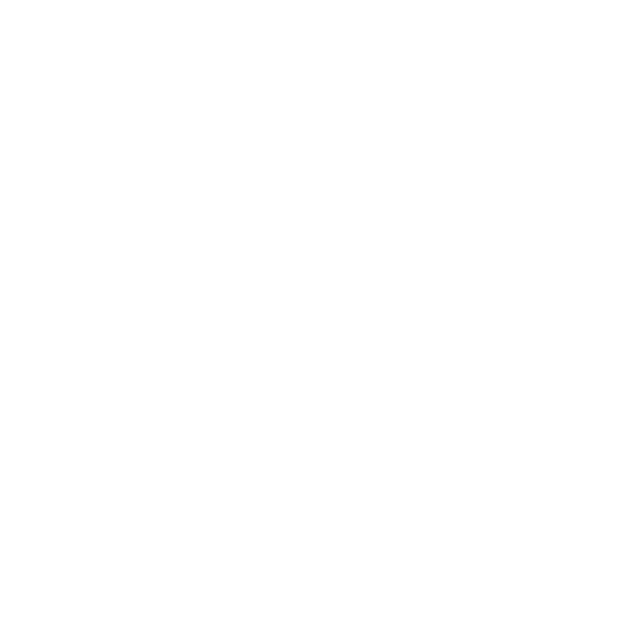
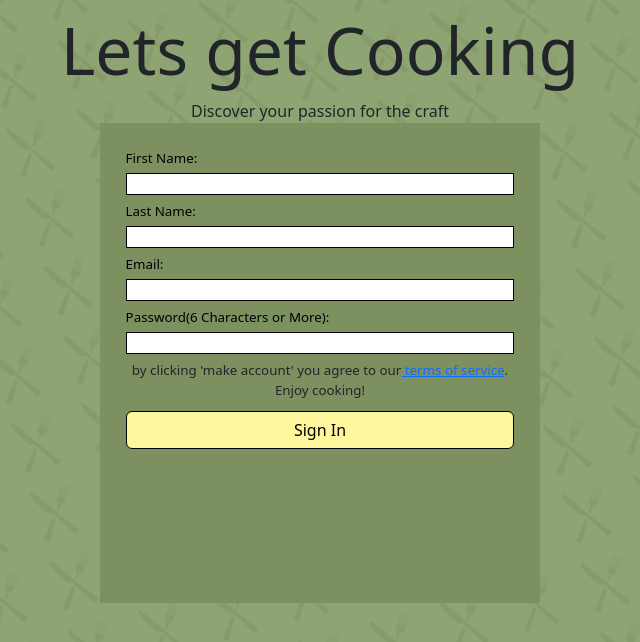
Before and after one commit to Freddydeddydoo/RecipesByRemy, a React (Create React App) app in the folder recipes-with-remy/: page /Signup in a window 1280 px wide. Shown: the top 642 px of the page, without its empty margins (320-960 px from the left). Built offline with nearby package versions, Linux system fonts and the light colour scheme.

Commit message:
"inital commit into my own branch "

```diff
--- a/recipes-with-remy/src/App.js
+++ b/recipes-with-remy/src/App.js
@@ -1,9 +1,11 @@
 import { BrowserRouter, Route, Routes } from 'react-router-dom'
 import logo from './logo.svg';
 import './CSSFiles/App.css';
+import 'bootstrap/dist/css/bootstrap.min.css';
+import './CSSFiles/signup.css'
 import Home from './Pages/home'
 import Login from './Pages/login'
-import signup from './Pages/signup'
+import Signup from './Pages/signup'
 import {useState, useEffect} from 'react'
 
 
@@ -16,7 +18,7 @@
         <Routes>
           <Route path="/" element={<Home email={email} loggedIn={loggedIn} setLoggedIn={setLoggedIn} />} />
           <Route path="/login" element={<Login/>} />
-          <Route path="/signup" element={<signup/>} />
+          <Route path="/Signup" element={<Signup/>} />
         </Routes>
       </BrowserRouter>
     </div>
--- a/recipes-with-remy/src/CSSFiles/App.css
+++ b/recipes-with-remy/src/CSSFiles/App.css
@@ -43,13 +43,6 @@
 /* component styling for all pages */
 .mainContainer
 {
-  background-color: #8AA06B;
-  background-image: url('./../Images/BackgroundIMG.png');
-  background-size: cover;
-  background-repeat: no-repeat;
-  background-position: center;
-  max-height: max-content;
-  position: fixed;
   top: 0;
   left: 0;
   right: 0;
@@ -66,7 +59,7 @@
   border:2px solid #707070;
 }
 
-.inputButtonWhiteHover
+.inputButtonWhiteClicked
 {
   background-color:#f0f0f0;
   height:60px;
--- /dev/null
+++ b/recipes-with-remy/src/CSSFiles/HomePage.css
@@ -0,0 +1,5 @@
+
+
+.titleContainer{
+    font-size: calc(50px + 2vmin);
+}
--- /dev/null
+++ b/recipes-with-remy/src/CSSFiles/signup.css
@@ -0,0 +1,58 @@
+/* signup page stuffs */
+
+
+
+.FullPageWrapper {
+    display: flex;
+    flex-direction: column;
+    align-items: center; /* Center horizontally */
+    height: 100vh; /* Use full viewport height */
+}
+
+
+.SignInBox {
+    display: flex;
+    flex-direction: column;
+    background-color: #7c9060;
+    height: 60vh;
+    width: 55vh;
+    /* Add some padding for aesthetic purposes */
+    padding: 2%;
+    /* Center the box content */
+    text-align: left;
+    font-size: smaller;
+}
+
+.inputField {
+    display: flex;
+    flex-direction: column;
+    align-items: flex-start; /* Align items vertically */
+    margin-bottom: 5px; /* Add margin for spacing between fields */
+    color:  black;
+}
+
+.SignInInputs{
+    color: #8AA06B;
+    border: 1px solid black;
+    width: 100%;
+    height: 150%;
+    margin-top: 4px;
+    margin-bottom: 2px;
+}
+
+.signInTxt{
+    text-align: center;
+}
+
+.signinButton{
+    display: flex;
+    margin-top: 10px;
+    justify-content: center;
+}
+
+.CustomGreen{
+    background-color: #FFF59D;
+    border-color: black;
+    color: black;
+    width: 100%;
+}
--- a/recipes-with-remy/src/DummyData/Person1.json
+++ b/recipes-with-remy/src/DummyData/Person1.json
@@ -1,7 +1,6 @@
-{
+[{
     "Email": "SamuelUlmtiti@gmail.com",
     "password":"1234",
-    "D.O.B": "17-07-2001",
     "FirstName":"Samuel",
     "LastName":"Ulmtiti",
     "savedRecipes": ["1R"],
@@ -55,3 +54,4 @@
 
 
 }
+]
--- a/recipes-with-remy/src/Pages/home.js
+++ b/recipes-with-remy/src/Pages/home.js
@@ -1,6 +1,7 @@
 import React from 'react'
 import { useNavigate } from 'react-router-dom'
 import {useState, useEffect} from 'react'
+import './../CSSFiles/HomePage.css'
 
 const Home = (props) => {
     const { loggedIn, email } = props
@@ -23,7 +24,7 @@
         <div className="mainContainer">
             <div className={'HomeSignLog'}>
                 <div className={'titleContainer'}>
-                    <div>Welcome!</div>
+                    <div className={'homeTitle'}>Recipes By Remy</div>
                 </div>
                 <div>This is the home page.</div>
                 <div className={'buttonContainer'}>
--- a/recipes-with-remy/src/Pages/login.js
+++ b/recipes-with-remy/src/Pages/login.js
@@ -2,7 +2,7 @@
 import { Navigate, useNavigate } from 'react-router-dom'
 
 const Login = (props) => {
-    const { loggedIn, email } = props
+    const { loggedIn, email } = props //to be decided tbh
     const navigate = useNavigate()
 
     return (
--- a/recipes-with-remy/src/Pages/signup.js
+++ b/recipes-with-remy/src/Pages/signup.js
@@ -1,19 +1,44 @@
 import React from 'react'
 import { Navigate, useNavigate } from 'react-router-dom'
+import Button from 'react-bootstrap/Button';
+import {useState, useEffect} from 'react'
 
 
-
-const signup = (props) => {
+const Signup = (props) => {
     const { loggedIn, email } = props
 
 
     return (
-    <div className="mainContainer">
-        <div className={'HomeSignLog'}>
-        <div className={'titleContainer'}>
-            <div>Welcome!</div>
-        </div>
-        <div>This is the signin page.</div>
+    <div className={"FullPageWrapper"}>
+        <div className='titleContainer'>Lets get Cooking</div>
+        <div>Discover your passion for the craft</div>
+        <div className={"SignInBox"}>
+           <div className={'inputField'}>
+                First Name:
+                <input className={'SignInInputs'} type='text'></input>
+           </div>
+           <div className={'inputField'} >
+                Last Name:
+                <input className={'SignInInputs'} type='text'></input>
+            </div>
+            <div className={'inputField'}>
+                Email:
+                <input className={'SignInInputs'} type='text'></input>
+            </div>
+            <div className={'inputField'}>
+                Password(6 Characters or More):
+                <input className={'SignInInputs'} type='password'></input>
+            </div>
+            <div className={'signInTxt'}>
+                by clicking 'make account' you agree to our
+                <a href='https://www.google.com'> terms of service</a>.
+                Enjoy cooking!
+            </div>
+            <div className="signinButton">
+                <Button variant='success' className={"CustomGreen"} size='small'>
+                    Sign In
+                </Button>
+            </div>
         </div>
     </div>
     )
@@ -22,4 +47,4 @@
 
 
 
-export default signup
+export default Signup;
--- a/recipes-with-remy/src/index.css
+++ b/recipes-with-remy/src/index.css
@@ -4,6 +4,11 @@
   font-family:'Roboto', sans-serif;
   -webkit-font-smoothing: antialiased;
   -moz-osx-font-smoothing: grayscale;
+  background-color: #8AA06B !important;
+  background-image: url('./Images/BackgroundIMG.png');
+  background-size: 1270px;
+  background-repeat: repeat;
+  background-position: center;
 }
 
 code {
```
Also changed, not shown: recipes-with-remy/src/CSSFiles/Header.css (added), recipes-with-remy/src/Images/sign-up-page-linkedin.png (added).
